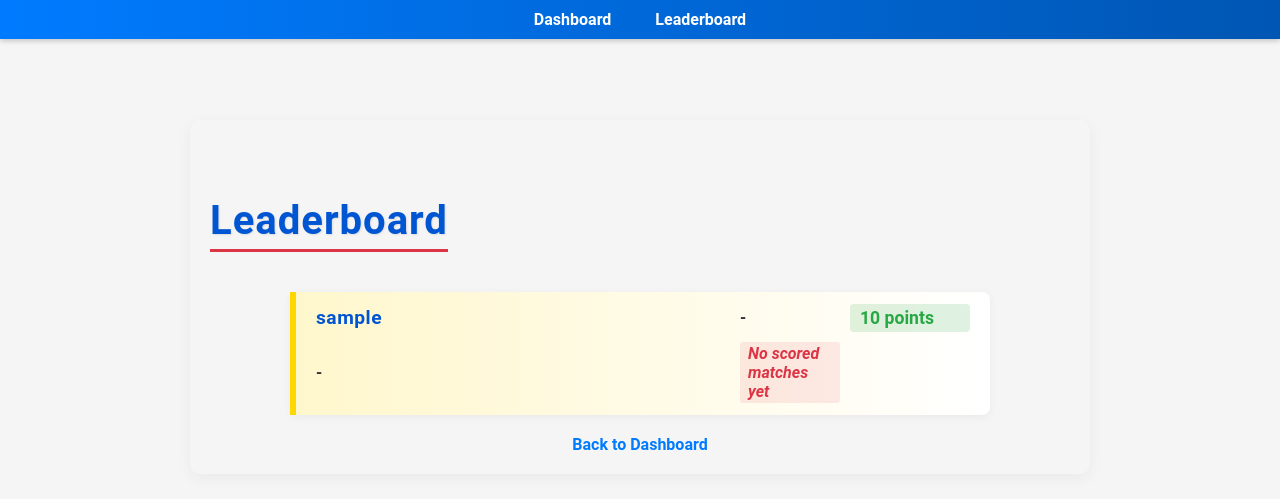
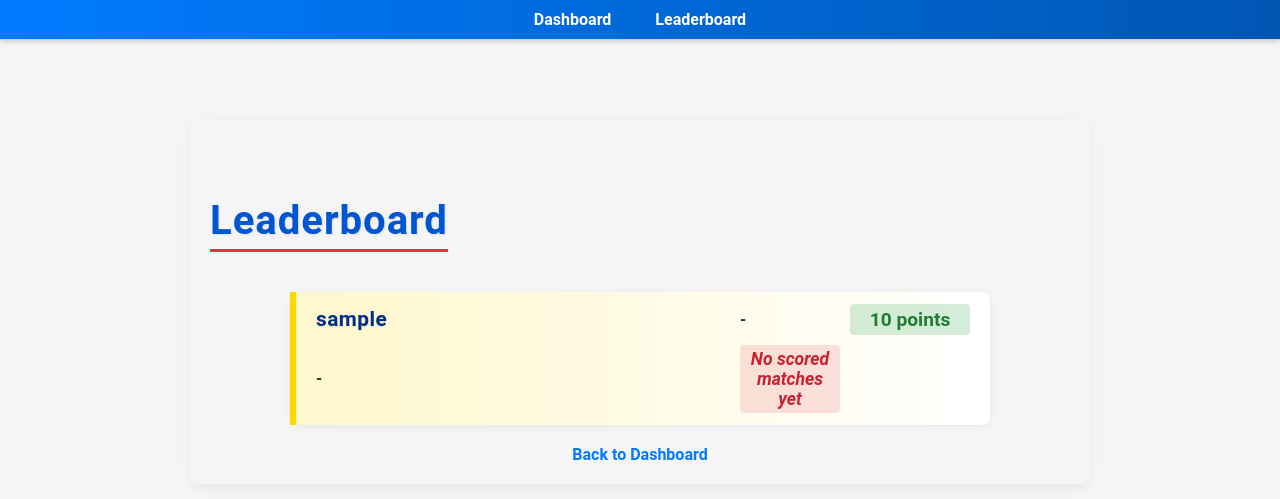
Before and after one commit to Steven5712/frc-fantasy, a Flask app: page /leaderboard in a window 1280 px wide. Shown: the top 499 px of the page. Run offline with Flask 3, Linux system fonts and the light colour scheme; data comes from the database, SQL or seed files in the repository; tables that the repository leaves empty hold one stand-in row (values such as "Sample post").

Commit message:
Leaderboard style changes

```diff
--- a/static/css/leaderboard.css
+++ b/static/css/leaderboard.css
@@ -29,27 +29,30 @@
 
 .username {
     font-weight: bold;
-    font-size: 1.2em;
-    color: #0056d2; /* FRC blue */
+    font-size: 1.3em;
+    color: #003087; /* FRC blue */
     letter-spacing: 0.5px;
+    text-shadow: 0 1px 1px rgba(0, 0, 0, 0.1);
 }
 
 .points {
-    font-size: 1.1em;
-    color: #28a745; /* Green for points */
+    font-size: 1.2em;
+    color: #1e7e34; /* Green for points */
     font-weight: bold;
-    background-color: rgba(40, 167, 69, 0.15); /* Light green background */
-    padding: 4px 10px;
+    background-color: rgba(40, 167, 69, 0.2); /* Light green background */
+    padding: 4px 12px;
     border-radius: 4px;
+    text-align: center;
 }
 
 .prediction-stats {
-    font-size: 1em;
-    color: #dc3545; /* FRC red for predictions */
+    font-size: 1.1em;
+    color: #c82333; /* FRC red for predictions */
     font-style: italic;
-    background-color: rgba(220, 53, 69, 0.1); /* Light red bg */
-    padding: 2px 8px;
-    border-radius: 3px;
+    background-color: rgba(220, 53, 69, 0.15); /* Light red bg */
+    padding: 4px 10px;
+    border-radius: 4px;
+    text-align: center;
 }
 
 /* Top 3 Rankings (optional FRC flair) */
```
